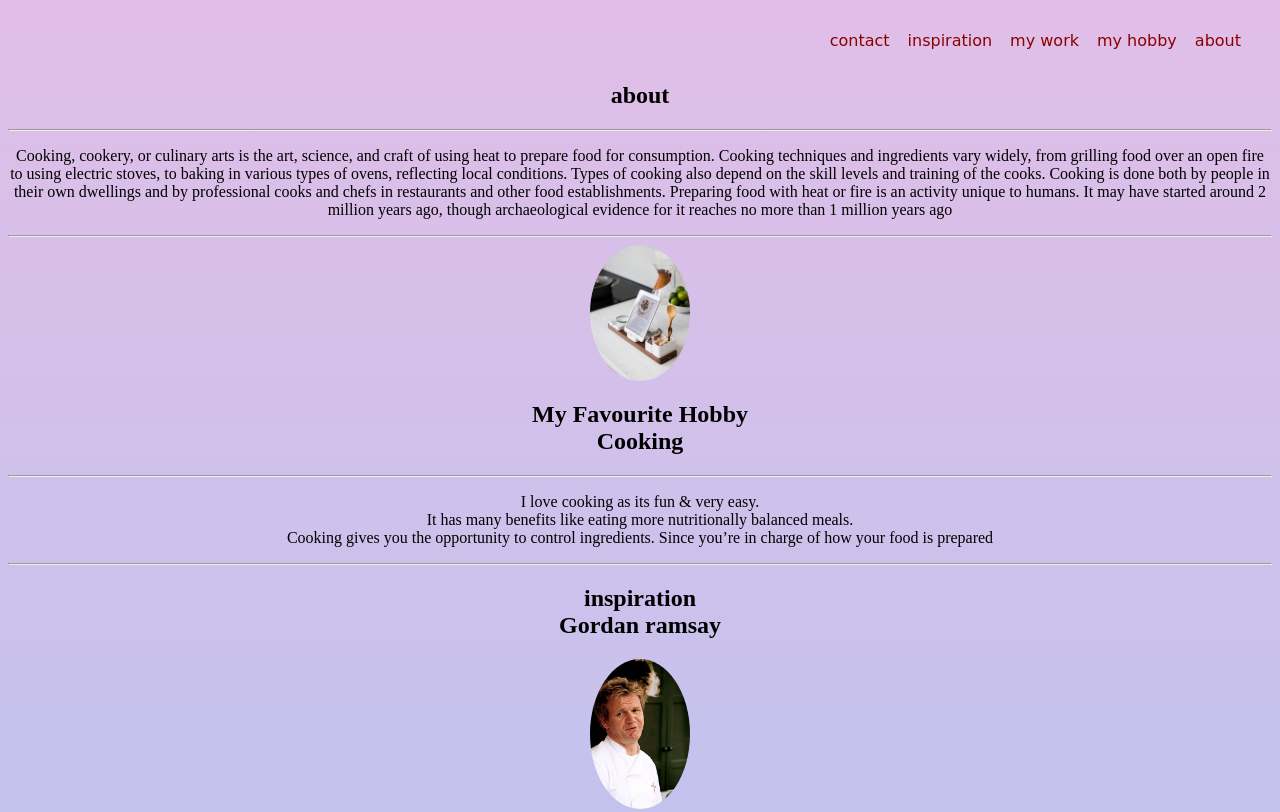
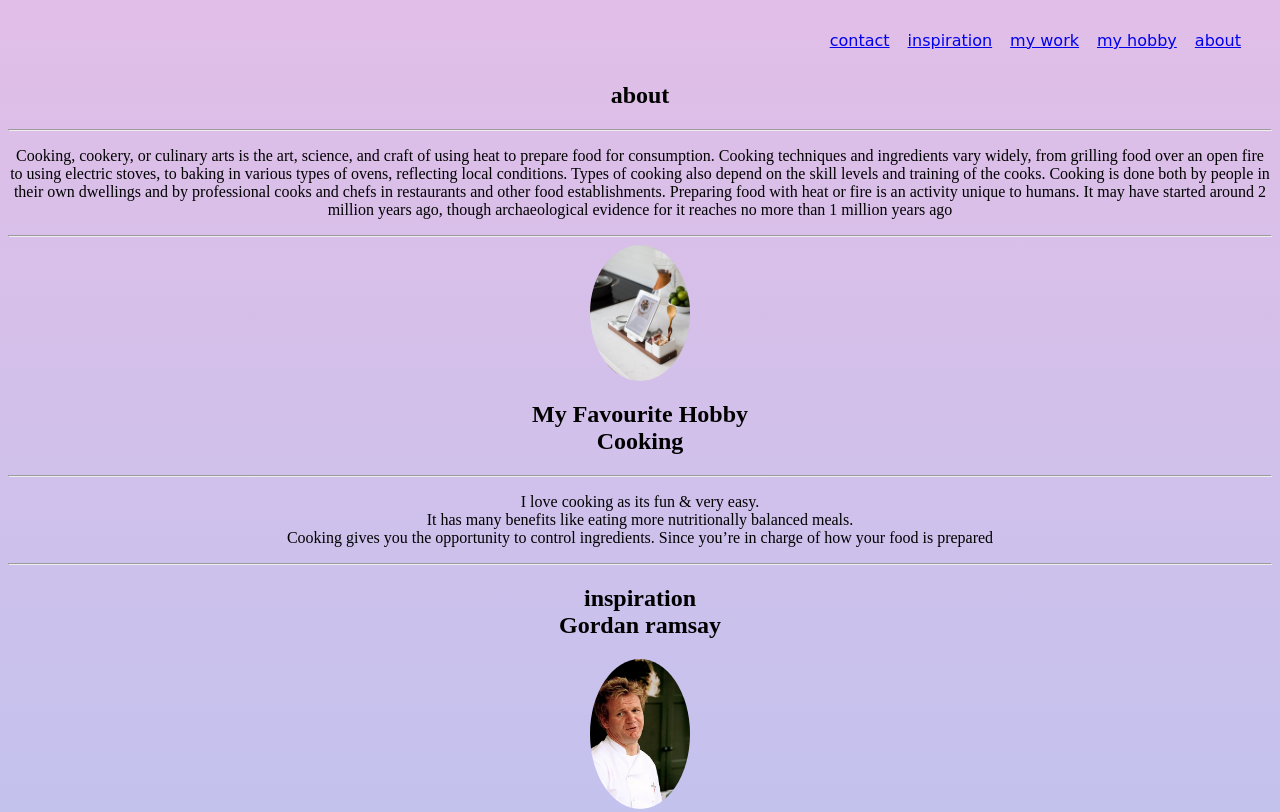
Before and after one commit to coffee1011/my-fav-last, a plain HTML site: page index.html in a window 1280 px wide. Shown: the top 812 px of the page. Drawn offline with Linux system fonts and the light colour scheme.

Commit message:
Add files via upload

```diff
--- a/index.html
+++ b/index.html
@@ -9,12 +9,11 @@
 
 <body>
     <ul class="menu">
-        <li class="link">
-            about </li>
-        <li class="link"> my hobby </li>
-        <li class="link"> my work </li>
-        <li class="link"> inspiration </li>
-        <li class="link"> contact </li>
+        <li class="link"><a href="#about"> about </a> </li>
+        <li class="link"><a href="#myhobby"> my hobby </a> </li>
+        <li class="link"><a href="#mywork"> my work </a></li>
+        <li class="link"><a href="#inspiration"> inspiration </a> </li>
+        <li class="link"><a href="#contact"> contact </a> </li>
     </ul> <br> <br> <br>
     <section id="about">
         <h1> about </h1>
@@ -26,7 +25,7 @@
             Preparing food with heat or fire is an activity unique to humans. It may have started around 2 million years ago, though archaeological evidence for it reaches no more than 1 million years ago </p>
         <hr>
     </section>
-    <section id="my hobby"> <img id="pic" src="photo-1495521821757-a1efb6729352.jfif">
+    <section id="myhobby"> <img id="pic" src="photo-1495521821757-a1efb6729352.jfif">
         <h1> My Favourite Hobby <br><span id="name>"> Cooking </span></h1>
         <div>
             <hr>
@@ -45,7 +44,7 @@
 
     </section>
 
-    <section id="my work">
+    <section id="mywork">
         <h1> my work </h1><br> <iframe allow="microphone;" width="350" height="430" src="https://console.dialogflow.com/api-client/demo/embedded/0542921c-ecec-4c82-8ab8-7cabae695730">
         </iframe>
     </section>
```
